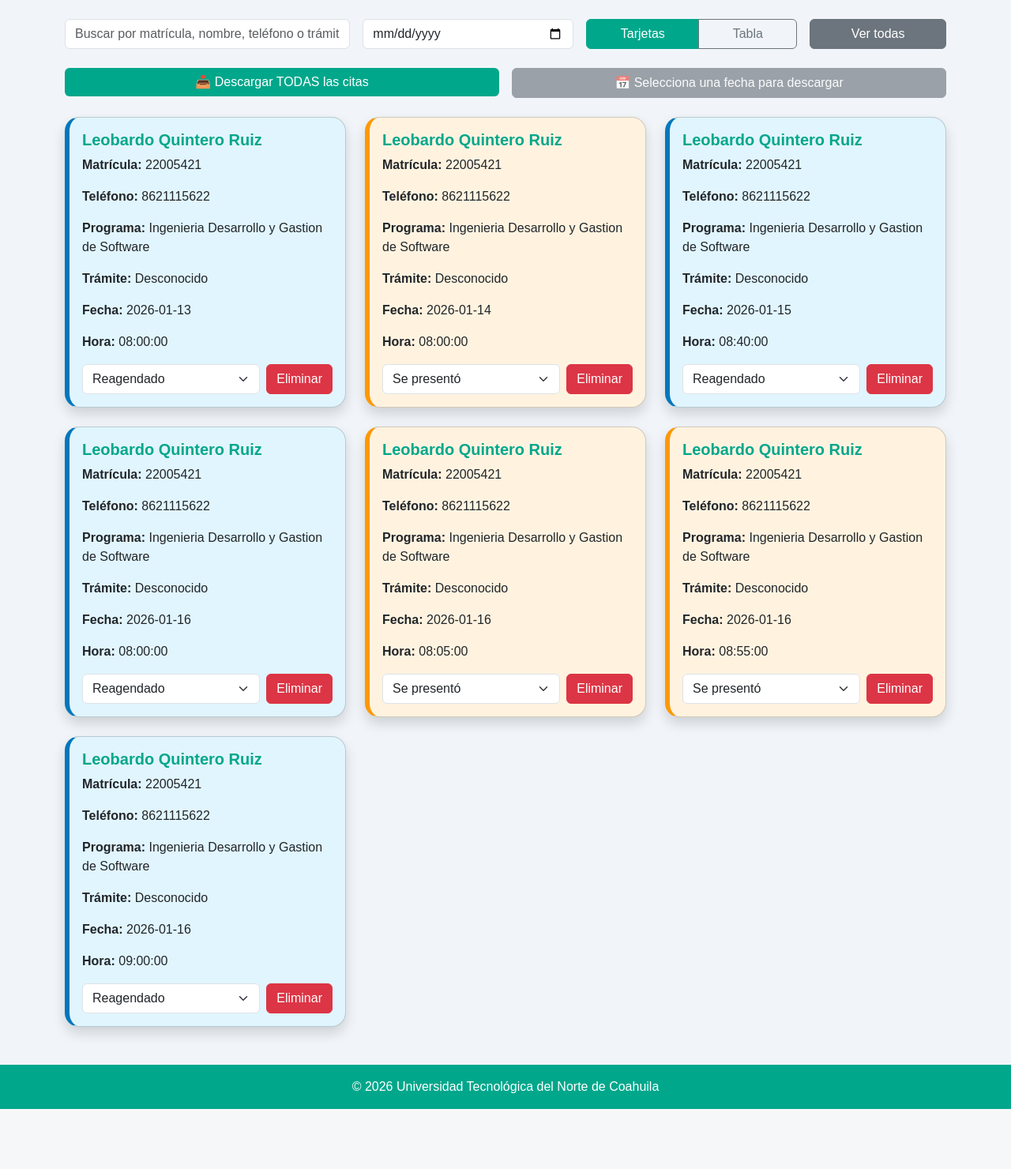
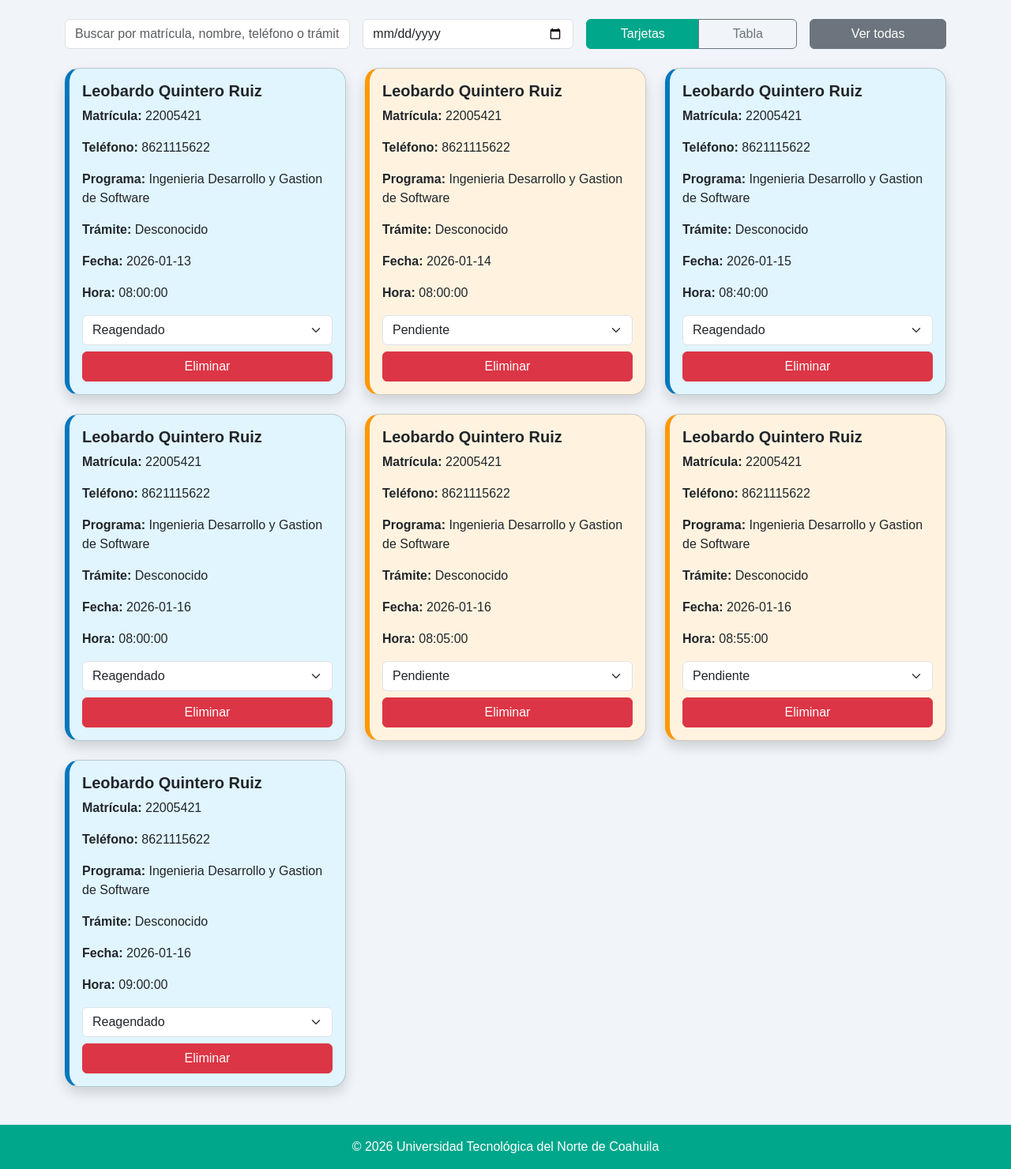
Before and after one commit to Leobar67/Citas, a PHP site: page /admin.php in a window 1280 px wide. Shown: the part 56-1536 px from the top of the page at 79% size. Before the commit the page ends 1460 px from the top, so only its background shows below. Run offline with PHP 8.4, Linux system fonts and the light colour scheme; a user stored in the database is signed in; data comes from the database, SQL or seed files in the repository; some libraries are stand-ins or nearby versions.

Commit message:
Refactor admin.php to improve code structure

```diff
--- a/admin.php
+++ b/admin.php
@@ -7,6 +7,7 @@ if (!isset($_SESSION['admin'])) {
 
 include("conexion.php");
 
+/* TRÁMITES */
 $tramites = [
     1 => 'Rec T TSU',
     2 => 'Rec T Ingeniería',
@@ -34,11 +35,12 @@ if ($filtroFecha) {
     $stmt->execute();
 }
 
-/* IMPORTANTE: traer TODO en un arreglo */
 $citas = $stmt->fetchAll(PDO::FETCH_ASSOC);
-/* ESTATUS DISPONIBLES */
-$estatus = ['Pendiente','Se presentó','No se presentó','Reagendado'];
 
+/* ESTATUS */
+$estatusLista = ['Pendiente','Se presentó','No se presentó','Reagendado'];
+
+/* CLASE CSS SEGÚN ESTATUS */
 function claseEstatus($estatus) {
     $estatus = trim(mb_strtolower($estatus));
 
@@ -53,7 +55,6 @@ function claseEstatus($estatus) {
             return 'estatus-pendiente';
     }
 }
-
 ?>
 <!DOCTYPE html>
 <html lang="es">
@@ -82,7 +83,6 @@ function claseEstatus($estatus) {
 
 <!-- FILTROS -->
 <div class="row mb-4 g-3 align-items-end">
-
     <div class="col-md-4">
         <input type="text" id="buscador" class="form-control"
                placeholder="Buscar por matrícula, nombre, teléfono o trámite">
@@ -115,29 +115,7 @@ function claseEstatus($estatus) {
     </div>
 </div>
 
-<!-- BOTONES EXCEL -->
-<div class="row mb-4 g-3">
-    <div class="col-md-6">
-        <a href="php/exportar_excel.php" class="btn btn-success w-100">
-            📥 Descargar TODAS las citas
-        </a>
-    </div>
-
-    <div class="col-md-6">
-        <?php if ($filtroFecha): ?>
-        <a href="php/exportar_excel.php?fecha=<?= $filtroFecha ?>"
-           class="btn btn-utnc w-100">
-            📅 Descargar citas del <?= $filtroFecha ?>
-        </a>
-        <?php else: ?>
-        <button class="btn btn-secondary w-100" disabled>
-            📅 Selecciona una fecha para descargar
-        </button>
-        <?php endif; ?>
-    </div>
-</div>
-
-<!-- ================== VISTA TARJETAS ================== -->
+<!-- ================== TARJETAS ================== -->
 <?php if ($vista === 'cards'): ?>
 <div class="row">
 <?php foreach ($citas as $c): ?>
@@ -145,7 +123,7 @@ function claseEstatus($estatus) {
 <div class="card shadow h-100 <?= claseEstatus($c['estatus']) ?>">
 <div class="card-body">
 
-<h5 class="text-utnc fw-bold"><?= htmlspecialchars($c['nombre']) ?></h5>
+<h5 class="fw-bold"><?= htmlspecialchars($c['nombre']) ?></h5>
 
 <p><strong>Matrícula:</strong> <?= $c['matricula'] ?></p>
 <p><strong>Teléfono:</strong> <?= $c['telefono'] ?></p>
@@ -154,22 +132,17 @@ function claseEstatus($estatus) {
 <p><strong>Fecha:</strong> <?= $c['fecha'] ?></p>
 <p><strong>Hora:</strong> <?= $c['hora'] ?></p>
 
-<div class="d-flex gap-2">
-<select class="form-select"
-        onchange="actualizarEstatus(<?= $c['id'] ?>, this.value, this)"
-<?php
-$estatus = ['Pendiente','Se presentó','No se presentó','Reagendado'];
-foreach ($estatus as $e):
-?>
+<select class="form-select mb-2"
+        onchange="actualizarEstatus(<?= $c['id'] ?>, this.value, this)">
+<?php foreach ($estatusLista as $e): ?>
 <option <?= $c['estatus']===$e?'selected':'' ?>><?= $e ?></option>
 <?php endforeach; ?>
 </select>
 
-<button class="btn btn-danger"
+<button class="btn btn-danger w-100"
         onclick="eliminarCita(<?= $c['id'] ?>)">
 Eliminar
 </button>
-</div>
 
 </div>
 </div>
@@ -178,10 +151,10 @@ Eliminar
 </div>
 <?php endif; ?>
 
-<!-- ================== VISTA TABLA ================== -->
+<!-- ================== TABLA ================== -->
 <?php if ($vista === 'tabla'): ?>
 <div class="table-responsive">
-<table class="table table-bordered table-striped table-utnc">
+<table class="table table-bordered table-utnc">
 <thead>
 <tr>
 <th>Matrícula</th><th>Nombre</th><th>Teléfono</th>
@@ -202,8 +175,8 @@ Eliminar
 <td><?= $c['hora'] ?></td>
 <td>
 <select class="form-select form-select-sm"
-        onchange="actualizarEstatus(<?= $c['id'] ?>, this.value, this)"
-<?php foreach ($estatus as $e): ?>
+        onchange="actualizarEstatus(<?= $c['id'] ?>, this.value, this)">
+<?php foreach ($estatusLista as $e): ?>
 <option <?= $c['estatus']===$e?'selected':'' ?>><?= $e ?></option>
 <?php endforeach; ?>
 </select>
@@ -252,7 +225,7 @@ function clasePorEstatus(estatus) {
     }
 }
 
-/* ACTUALIZAR ESTATUS + COLOR EN VIVO */
+/* ACTUALIZAR ESTATUS */
 function actualizarEstatus(id, estatus, el) {
     fetch("php/actualizar_estatus.php", {
         method: "POST",
@@ -261,18 +234,11 @@ function actualizarEstatus(id, estatus, el) {
     });
 
     const contenedor = el.closest('.card, tr');
-
-    contenedor.classList.remove(
-        'estatus-pendiente',
-        'estatus-presento',
-        'estatus-no-presento',
-        'estatus-reagendado'
-    );
-
+    contenedor.className = contenedor.className.replace(/estatus-\S+/g, '');
     contenedor.classList.add(clasePorEstatus(estatus));
 }
 
-/* ELIMINAR CITA */
+/* ELIMINAR */
 function eliminarCita(id) {
     if (!confirm("¿Eliminar cita definitivamente?")) return;
 
@@ -280,15 +246,9 @@ function eliminarCita(id) {
         method: "POST",
         headers: {'Content-Type':'application/x-www-form-urlencoded'},
         body: `id=${id}`
-    })
-    .then(r => r.text())
-    .then(r => {
-        if (r === "ok") location.reload();
-        else alert("Error");
-    });
+    }).then(() => location.reload());
 }
 </script>
 
-
 </body>
 </html>
```
